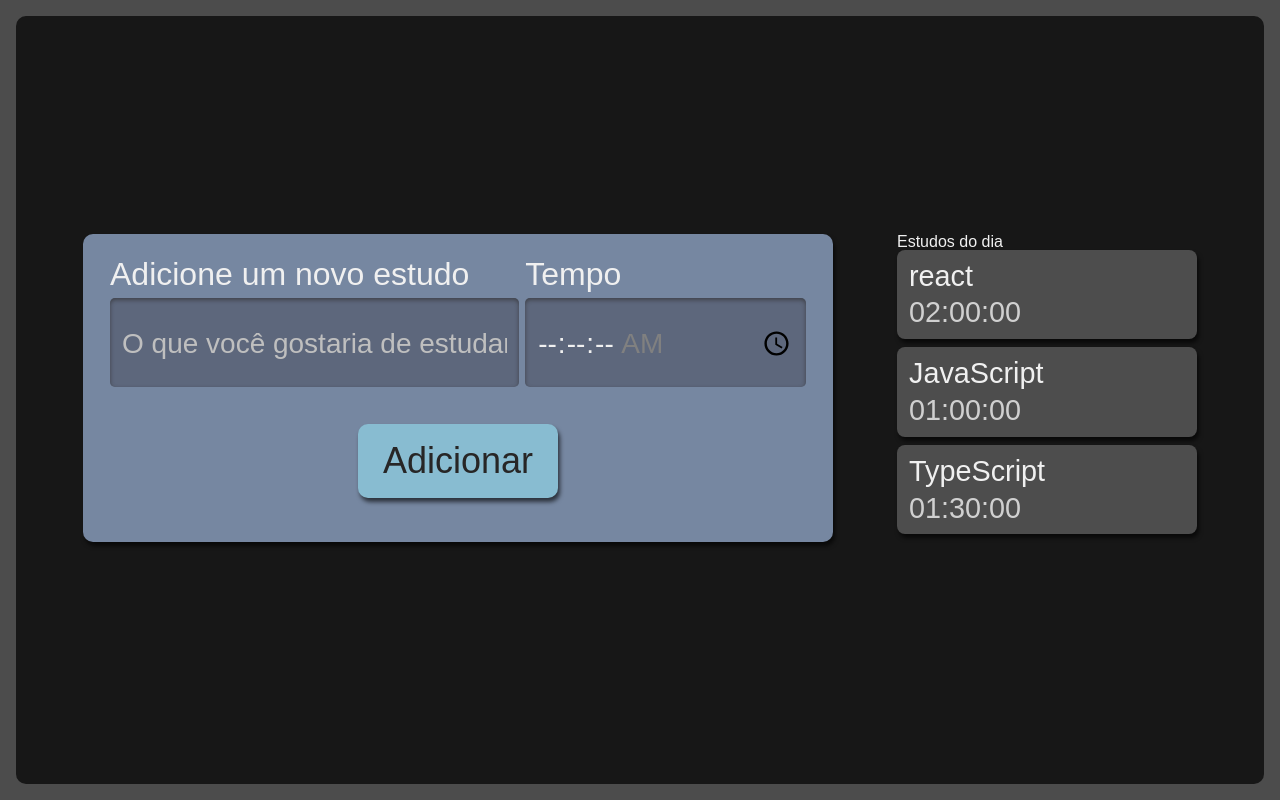
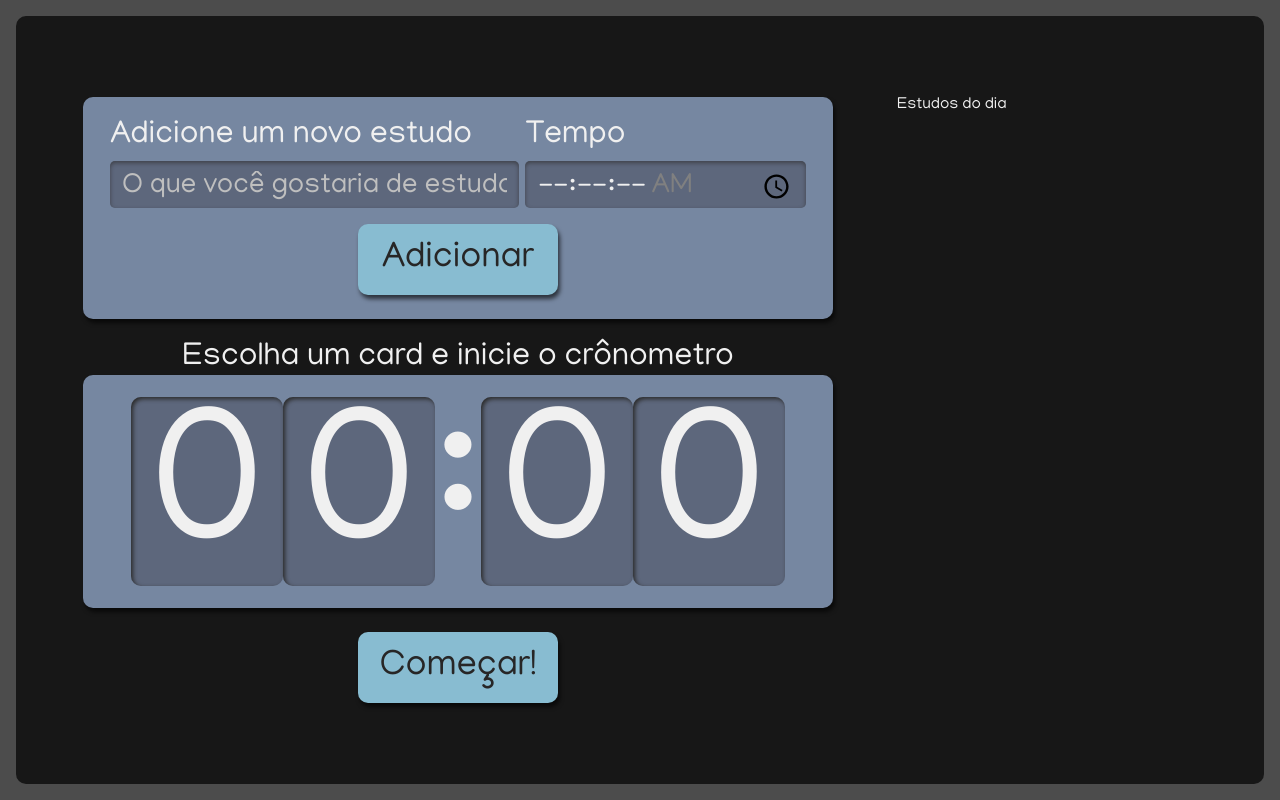
Before and after one commit to ViniciusBarrosFiap/alura-studies, a React (Vite) app: page / in a window 1280 px wide. Built offline with nearby package versions, Linux system fonts and the light colour scheme.

Commit message:
atualizando propriedades das tarefas

```diff
--- a/package.json
+++ b/package.json
@@ -11,11 +11,13 @@
   },
   "dependencies": {
     "react": "^18.2.0",
-    "react-dom": "^18.2.0"
+    "react-dom": "^18.2.0",
+    "uuid": "^9.0.1"
   },
   "devDependencies": {
     "@types/react": "^18.2.15",
     "@types/react-dom": "^18.2.7",
+    "@types/uuid": "^9.0.7",
     "@typescript-eslint/eslint-plugin": "^6.0.0",
     "@typescript-eslint/parser": "^6.0.0",
     "@vitejs/plugin-react": "^4.0.3",
--- a/src/components/Button/Button.tsx
+++ b/src/components/Button/Button.tsx
@@ -1,10 +1,11 @@
 import style from  "./Button.module.scss"
 interface ButtonProps{
-    texto: string
+    type?: "button" | "submit" | "reset" | undefined
+    texto?: string
 }
-function Button({texto}:ButtonProps){
+function Button({type,  texto}:ButtonProps){
     return (
-        <button className={style.botao}>
+        <button type={type} className={style.botao}>
             {texto}
         </button>
     )
--- /dev/null
+++ b/src/components/Cronometro/Cronometro.module.scss
@@ -0,0 +1,60 @@
+.cronometro {
+    display: flex;
+    flex-direction: column;
+    align-items: center;
+    grid-area: cronometro;
+
+    .relogioWrapper {
+      align-items: center;
+      background-color: #7687A1;
+      border-radius: 10px;
+      box-shadow: 2px 4px 4px #0000009F;
+      box-sizing: border-box;
+      display: flex;
+      font-size: 5rem;
+      justify-content: center;
+      margin-bottom: 24px;
+      padding: 16px 12px;
+      width: 100%;
+      text-align: center;
+    }
+
+    .titulo {
+      font-size: 2rem;
+    }
+
+    button {
+      background-color: #88bcd1;
+      border-radius: 10px;
+      box-shadow: 2px 4px 4px #0000009F;
+      color: #272626;
+      cursor: pointer;
+      font-size: 1.25rem;
+      padding: 16px;
+      width: 150px;
+
+      &:active {
+        background-color: #7CA6B7;
+        box-shadow: 2px 2px 4px #0000009F inset;
+        cursor: auto;
+      }
+    }
+
+    @media screen and (min-width:1280px) {
+
+      .relogioWrapper{
+        font-size: 12rem;
+      }
+
+      p {
+        font-size: 2rem;
+      }
+
+      button {
+        grid-column-start: span 2;
+        justify-self: center;
+        width: 200px;
+        font-size: 2.25rem;
+      }
+    }
+  }
--- /dev/null
+++ b/src/components/Cronometro/Cronometro.tsx
@@ -0,0 +1,16 @@
+import Button from "../Button/Button";
+import Relogio from "./Relogio/Relogio";
+import style from "./Cronometro.module.scss"
+function Cronometro(){
+    return(
+        <div className={style.cronometro}>
+            <p className={style.titulo}>Escolha um card e inicie o crônometro</p>
+            <div className={style.relogioWrapper}>
+                <Relogio/>
+            </div>
+            <Button
+                texto="Começar!"/>
+        </div>
+    )
+}
+export default Cronometro
--- /dev/null
+++ b/src/components/Cronometro/Relogio/Relogio.module.scss
@@ -0,0 +1,21 @@
+.relogioNumero {
+    background-color: #5D677C;
+    box-shadow: 2px 2px 4px #2B2B2B inset;
+    height: 3.6rem;
+    width: 3rem;
+    padding: 8px 4px;
+    border-radius: 10px;
+
+    @media screen and (min-width:1280px) {
+      height: 10.8rem;
+      width: 9rem;
+    }
+  }
+
+  .relogioDivisao {
+    height: 4.2rem;
+
+    @media screen and (min-width:1280px) {
+      height: 12.6rem;
+    }
+  }
--- /dev/null
+++ b/src/components/Cronometro/Relogio/Relogio.tsx
@@ -0,0 +1,13 @@
+import style from "./Relogio.module.scss"
+function Relogio(){
+    return(
+        <>
+            <span className={style.relogioNumero}>0</span>
+            <span className={style.relogioNumero}>0</span>
+            <span className={style.relogioDivisao}>:</span>
+            <span className={style.relogioNumero}>0</span>
+            <span className={style.relogioNumero}>0</span>
+        </>
+    )
+}
+export default Relogio
--- a/src/components/Form/Form.tsx
+++ b/src/components/Form/Form.tsx
@@ -1,8 +1,25 @@
+import { Itarefa } from "../../types/tarefa"
 import Button from "../Button/Button"
 import style from "./Form.module.scss"
-function Form() {
+import {useState} from "react"
+import {v4 as uuidv4} from "uuid"
+interface Iform {
+    setTarefas: React.Dispatch<React.SetStateAction<Itarefa[]>>
+}
+function Form({setTarefas} : Iform) {
+    const [tarefa, setTarefa] = useState("")
+    const [tempo, setTempo] = useState("")
+
+    const adicionarTarefa = (e: React.FormEvent<HTMLFormElement>) =>{
+        e.preventDefault()
+        setTarefas(tarefasAntigas =>
+            [
+                ...tarefasAntigas, {tarefa: tarefa, tempo: tempo, selecionado: false, completado: false, id: uuidv4()},
+
+            ])
+    }
     return (
-        <form action="" className={style.novaTarefa}>
+        <form action="" className={style.novaTarefa} onSubmit={adicionarTarefa}>
             <div className={style.inputContainer}>
                 <label htmlFor="tarefa">
                     Adicione um novo estudo
@@ -11,6 +28,7 @@
                 name="tarefa"
                 id="tarefa"
                 placeholder="O que você gostaria de estudar..."
+                onBlur={(e)=>setTarefa(e.target.value)}
                 required />
             </div>
 
@@ -24,9 +42,11 @@
                 id="tempo"
                 min="00:00:00"
                 max="01:30:00"
+                onBlur={(e)=>setTempo(e.target.value)}
                 required />
             </div>
             <Button
+                type = "submit"
                 texto = "Adicionar"/>
         </form>
     )
--- a/src/components/Lista/Lista.tsx
+++ b/src/components/Lista/Lista.tsx
@@ -1,21 +1,7 @@
 import Item from "./Item/Item"
 import style from "./Lista.module.scss"
-function Lista() {
-    const tarefas = [
-    {
-        tarefa: "react",
-        tempo: "02:00:00"
-    },
-    {
-        tarefa: "JavaScript",
-        tempo: "01:00:00"
-    },
-    {
-        tarefa:"TypeScript",
-        tempo:"01:30:00"
-    }
-    ]
-
+import { Itarefa } from "../../types/tarefa"
+function Lista({  tarefas  } : {tarefas: Itarefa[]}) {
     return (
         <aside className={style.listaTerefas}>
             <h2>Estudos do dia</h2>
--- a/src/index.css
+++ b/src/index.css
@@ -1,3 +1,5 @@
+@import url('https://fonts.googleapis.com/css2?family=Manjari&display=swap');
+
 html, body, div, span, applet, object, iframe,
 h1, h2, h3, h4, h5, h6, p, blockquote, pre,
 a, abbr, acronym, address, big, cite, code,
@@ -59,7 +61,6 @@
 	color: inherit;
 }
 
-@import url('https://fonts.googleapis.com/css2?family=Manjari&display=swap');
 
 body {
 	display: flex;
--- a/src/pages/App.tsx
+++ b/src/pages/App.tsx
@@ -1,13 +1,17 @@
+import Cronometro from "../components/Cronometro/Cronometro"
 import Form from "../components/Form/Form"
 import Lista from "../components/Lista/Lista"
+import { Itarefa } from "../types/tarefa"
 import style from "./App.module.scss"
+import {useState} from "react"
 function App() {
-
+  const [tarefas, setTarefas] = useState<Itarefa[] | []>([]);
   return (
     <>
       <div className={style.AppStyle}>
-        <Form/>
-        <Lista/>
+        <Form setTarefas={setTarefas}/>
+        <Lista tarefas={tarefas}/>
+        <Cronometro/>
       </div>
     </>
   )
--- /dev/null
+++ b/src/types/tarefa.ts
@@ -0,0 +1,7 @@
+export interface Itarefa{
+    tarefa: string
+    tempo: string
+    selecionado: boolean
+    completado: boolean
+    id: string
+}
```
Also changed, not shown: src/components/Lista/Item/Item.tsx (+5 -7 lines), 1 other file (tests, documents, lock files or other folders).
